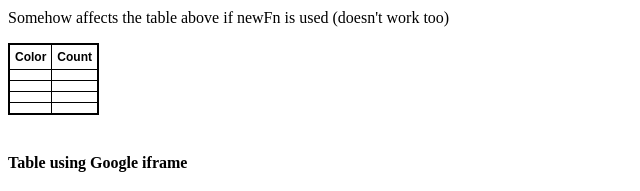
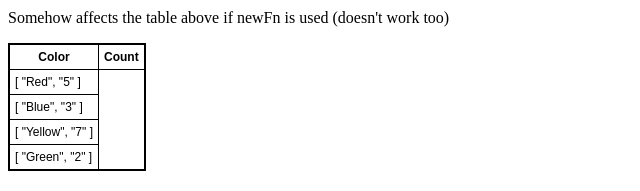
Before and after one commit to limziyun/vue-projects, a website: page index.html in a window 1280 px wide. Shown: the part 208-399 px from the top of the page, without its empty margins (0-640 px from the left). Drawn offline with nearby package versions, Linux system fonts and the light colour scheme.

Commit message:
Update index.html

```diff
--- a/index.html
+++ b/index.html
@@ -57,7 +57,7 @@
         </thead>
         <tbody>
           <tr v-for="entry in csvBody">
-            <td v-for="header in csvHead">{{ entry[header] }}</td>
+            <td>{{ entry }}</td>
           </tr>
         </tbody>
       </table>
```
